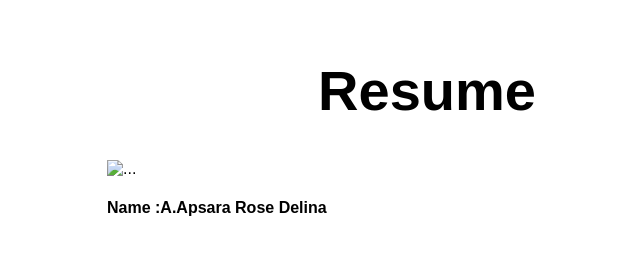
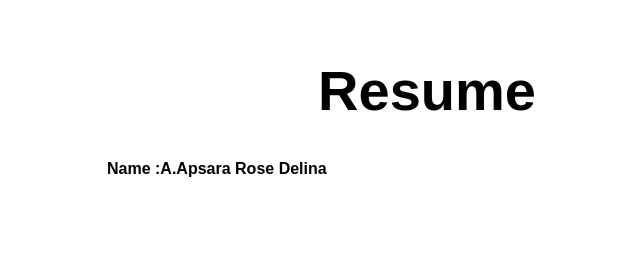
Before and after one commit to apsararosedelina2622/Rafina, a website: page src/index.html in a window 1280 px wide. Shown: the whole page, without its empty margins (213-853 px from the left). Drawn offline with Linux system fonts and the light colour scheme.

Commit message:
remove image

```diff
--- a/src/index.html
+++ b/src/index.html
@@ -11,7 +11,6 @@
 <body>
   <main>
     <h1>Resume</h1>
-    <img src="..." class="img-thumbnail" alt="...">
     <h4><b>Name :</b>A.Apsara Rose Delina</h4>
   </main>
 </body>
```
